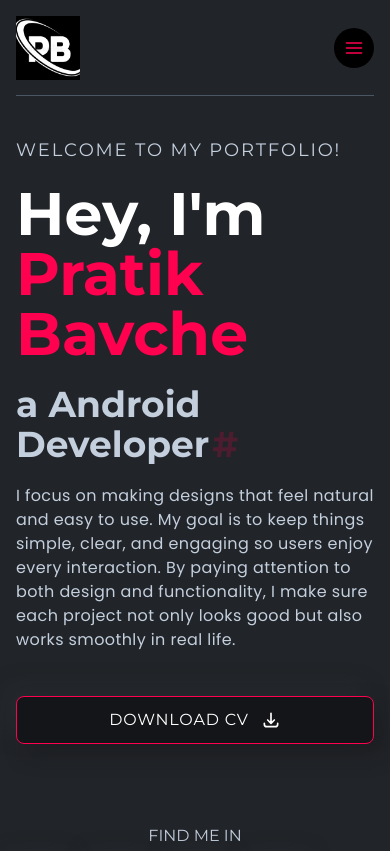
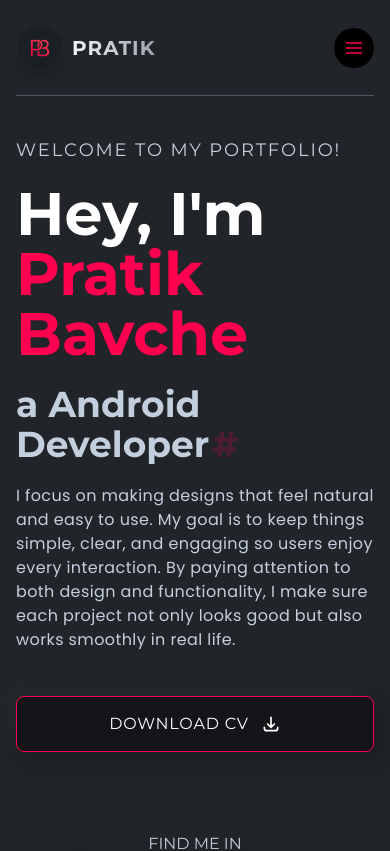
Before and after one commit to Pratik-Bavche/Pratik-Portfolio, a React (Create React App) app: page / in a window 390 px wide. Shown: the top 851 px of the page. Built offline with nearby package versions, Linux system fonts and the light colour scheme.

Commit message:
download cv button update

```diff
--- a/src/components/banner/LeftBanner.js
+++ b/src/components/banner/LeftBanner.js
@@ -5,7 +5,7 @@ import { HiOutlineDownload } from "react-icons/hi";
 import PratikBavcheResume from "../../assets/PratikBavcheResume.pdf";
 
 import { motion, useAnimation } from "framer-motion";
-import { useEffect } from "react";
+import { useEffect, useState, useRef } from "react";
 
 // LeftBanner component with typewriter effect and media integration
 const LeftBanner = () => {
@@ -50,6 +50,44 @@ const LeftBanner = () => {
     return () => clearInterval(interval);
   }, [controls]);
 
+  const [isHolding, setIsHolding] = useState(false);
+  const [holdProgress, setHoldProgress] = useState(0);
+  const [showPopup, setShowPopup] = useState(false);
+  const holdTimerRef = useRef(null);
+  const startTimeRef = useRef(null);
+
+  const startHold = () => {
+    setIsHolding(true);
+    startTimeRef.current = Date.now();
+    holdTimerRef.current = setInterval(() => {
+      const elapsed = Date.now() - startTimeRef.current;
+      const progress = Math.min((elapsed / 5000) * 100, 100);
+      setHoldProgress(progress);
+
+      if (progress >= 100) {
+        clearInterval(holdTimerRef.current);
+        triggerDownload();
+      }
+    }, 50);
+  };
+
+  const stopHold = () => {
+    setIsHolding(false);
+    clearInterval(holdTimerRef.current);
+    setHoldProgress(0);
+  };
+
+  const triggerDownload = () => {
+    const link = document.createElement("a");
+    link.href = PratikBavcheResume;
+    link.download = "Pratik_Bavche_Resume.pdf";
+    document.body.appendChild(link);
+    link.click();
+    document.body.removeChild(link);
+    setIsHolding(false);
+    setHoldProgress(0);
+  };
+
   return (
     <div className="w-full lgl:w-1/2 flex flex-col gap-20 lgl:mr-20">
       <div className="flex flex-col gap-5">
@@ -81,12 +119,44 @@ const LeftBanner = () => {
         <p className="text-base font-bodyFont leading-6 tracking-wide">
           I focus on making designs that feel natural and easy to use. My goal is to keep things simple, clear, and engaging so users enjoy every interaction. By paying attention to both design and functionality, I make sure each project not only looks good but also works smoothly in real life.
         </p>
-        <div className="mt-6 lgl:mt-4">
-          <a href={PratikBavcheResume} target="_blank" rel="noopener noreferrer">
-            <button className="w-full lgl:w-[200px] h-12 bg-[#141518] shadow-shadowOne text-base font-normal text-white lgl:text-gray-400 tracking-wider uppercase hover:text-designColor duration-300 hover:scale-105 active:scale-95 border border-designColor lgl:border-transparent hover:border-designColor rounded-lg group flex justify-center items-center gap-3 transition-all">
-              Download CV <span className="text-xl group-hover:translate-y-1 group-active:translate-y-2 transition-transform duration-300"><HiOutlineDownload /></span>
-            </button>
-          </a>
+        <div className="mt-6 lgl:mt-4 relative group">
+          <button
+            onMouseEnter={() => setShowPopup(true)}
+            onMouseLeave={() => {
+              setShowPopup(false);
+              stopHold();
+            }}
+            onMouseDown={startHold}
+            onMouseUp={stopHold}
+            onTouchStart={startHold}
+            onTouchEnd={stopHold}
+            className="relative w-full lgl:w-[220px] h-14 bg-[#141518] shadow-shadowOne text-base font-normal text-white lgl:text-gray-400 tracking-wider uppercase hover:text-designColor duration-300 overflow-hidden flex justify-center items-center gap-3 border border-designColor lgl:border-transparent hover:border-designColor rounded-lg group select-none active:scale-95 transition-all"
+          >
+            {/* Progress Background */}
+            <motion.div
+              initial={{ width: 0 }}
+              animate={{ width: `${holdProgress}%` }}
+              className="absolute left-0 top-0 h-full bg-designColor opacity-20 pointer-events-none"
+            />
+
+            {/* Progress Bar (Bottom) */}
+            <motion.div
+              initial={{ width: 0 }}
+              animate={{ width: `${holdProgress}%` }}
+              className="absolute left-0 bottom-0 h-1 bg-designColor z-20 pointer-events-none"
+            />
+
+            <span className="relative z-10 flex items-center gap-3">
+              {isHolding
+                ? `Holding ${Math.round(holdProgress)}%`
+                : showPopup
+                  ? "Hold to Download"
+                  : "Download CV"}
+              <span className={`text-xl transition-transform duration-300 ${isHolding ? 'scale-125' : 'group-hover:translate-y-1'}`}>
+                <HiOutlineDownload />
+              </span>
+            </span>
+          </button>
         </div>
       </div>
       <Media />
--- a/src/components/navbar/Navbar.js
+++ b/src/components/navbar/Navbar.js
@@ -20,9 +20,15 @@ const Navbar = () => {
 
   return (
     <div className="w-full h-24 sticky top-0 z-50 bg-bodyColor mx-auto flex justify-between items-center font-titleFont border-b-[1px] border-b-gray-600">
-      <div>
-        <img src={logo} className="w-16 h-16 object-cover" alt="logo" />
-
+      <div className="flex items-center gap-2 group cursor-pointer">
+        <img
+          src={logo}
+          className="w-12 h-12 lgl:w-16 lgl:h-16 rounded-full border-2 border-transparent group-hover:border-designColor transition-all duration-500 transform group-hover:scale-110 shadow-lg object-contain"
+          alt="logo"
+        />
+        <span className="text-xl font-bold tracking-wider text-gray-200 hidden sm:inline-flex bg-gradient-to-r from-gray-100 to-gray-400 bg-clip-text text-transparent group-hover:from-designColor group-hover:to-[#ff4d6d] transition-all duration-500">
+          PRATIK
+        </span>
       </div>
       <div>
         <ul className="hidden mdl:inline-flex items-center gap-6 lg:gap-10">
@@ -54,7 +60,12 @@ const Navbar = () => {
           <div className="w-full h-screen overflow-hidden fixed top-0 left-0 bg-gray-900 p-4 transform transition-transform duration-500 ease-in-out z-50">
             <div className="flex flex-col gap-8 py-2 relative h-full justify-center">
               <div>
-                <img className='w-16 h-16 object-contain' src={logo} alt="logo" />
+              <div className="flex items-center gap-3">
+                <img className='w-14 h-14 rounded-full border border-designColor shadow-lg object-contain bg-[#191b1e]' src={logo} alt="logo" />
+                <span className="text-2xl font-bold tracking-wider text-designColor">
+                  PRATIK
+                </span>
+              </div>
                 <p className="text-sm text-gray-400 mt-2">
                   I enjoy building full-featured applications using the MERN Stack, turning ideas into practical and interactive solutions. By combining MongoDB, Express, React, and Node.js, I focus on creating apps that are fast, secure, and easy to use. My goal is to deliver digital experiences that are both reliable and engaging, exceeding expectations with every project.
                 </p>
```
Also changed, not shown: src/assets/images/logo.png.
